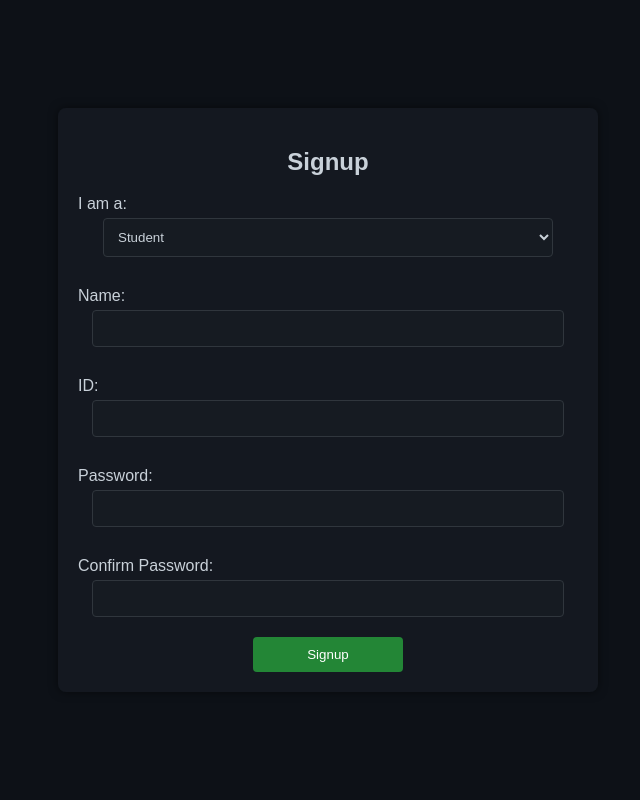
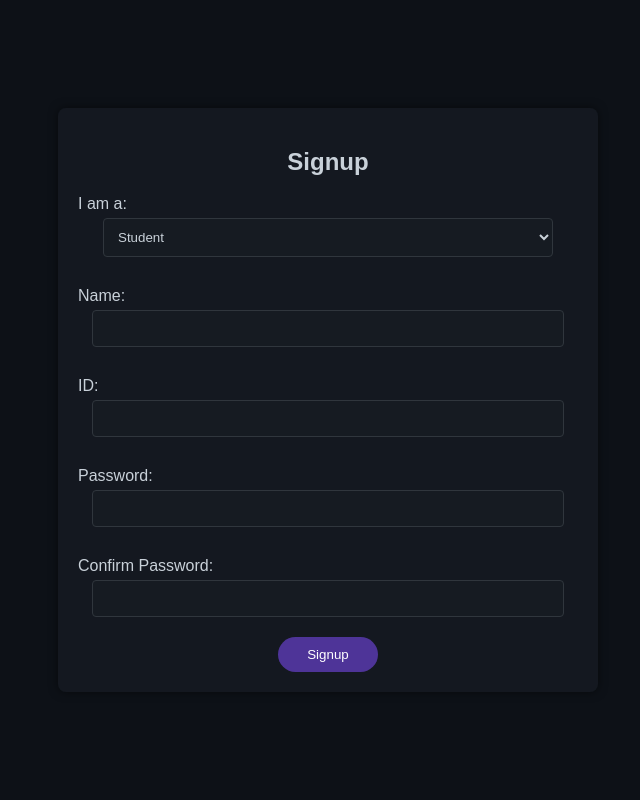
Before and after one commit to Brosski224/college_code_repo.github.io, a PHP site: page /signup.html in a window 1280 px wide. Shown: the whole page, without its empty margins (312-952 px from the left). Run offline with PHP 8.4, Linux system fonts and the light colour scheme.

Commit message:
intial commit 2

```diff
--- a/index.html
+++ b/index.html
@@ -6,11 +6,11 @@
     <link rel="stylesheet" href="styles.css">
 </head>
 <body>
-    <!-- <div class="video-container">
+    <div class="video-container">
         <video autoplay muted loop class="background-video">
             <source src="code_repo_bg.mp4" type="video/mp4">
             Your browser does not support the video tag.
-        </video> -->
+        </video>
     </div>
     <div class="content">
         <div class="container">
--- a/styles.css
+++ b/styles.css
@@ -3,11 +3,11 @@
     --container-bg: #161b22;
     --text-color: #c9d1d9;
     --link-color: #58a6ff;
-    --button-bg: #238636;
-    --button-hover-bg: #2ea043;
+    --button-bg: #4e3498;
+    --button-hover-bg: #4e3498;
     --input-border: #30363d;
-    --submit-bg: #238636;
-    --submit-hover-bg: #2ea043;
+    --submit-bg: #4e3498;
+    --submit-hover-bg: #4e3498;
 }
 
 body {
@@ -53,7 +53,7 @@ p {
     padding: 10px 20px;
     background-color: var(--button-bg);
     color: #fff;
-    border-radius: 4px;
+    border-radius: 50px;
     text-decoration: none;
     transition: background-color 0.3s;
 }
@@ -80,10 +80,10 @@ form input, form select {
 }
 
 button {
-    width: 30%;
+    width: 20%;
     padding: 10px;
     border: none;
-    border-radius: 4px;
+    border-radius: 50px;
     background-color: var(--button-bg);
     color: #fff;
     cursor: pointer;
@@ -109,3 +109,18 @@ ul li .score {
     color: #f40202;
     font-weight: bold;
 }
+.video-container {
+    position: fixed;
+    top: 0;
+    left: 0;
+    width: 100%;
+    height: 100%;
+    overflow: hidden;
+    z-index: -1;
+}
+
+.background-video {
+    width: 100%;
+    height: 100%;
+    object-fit: cover;
+}
```
